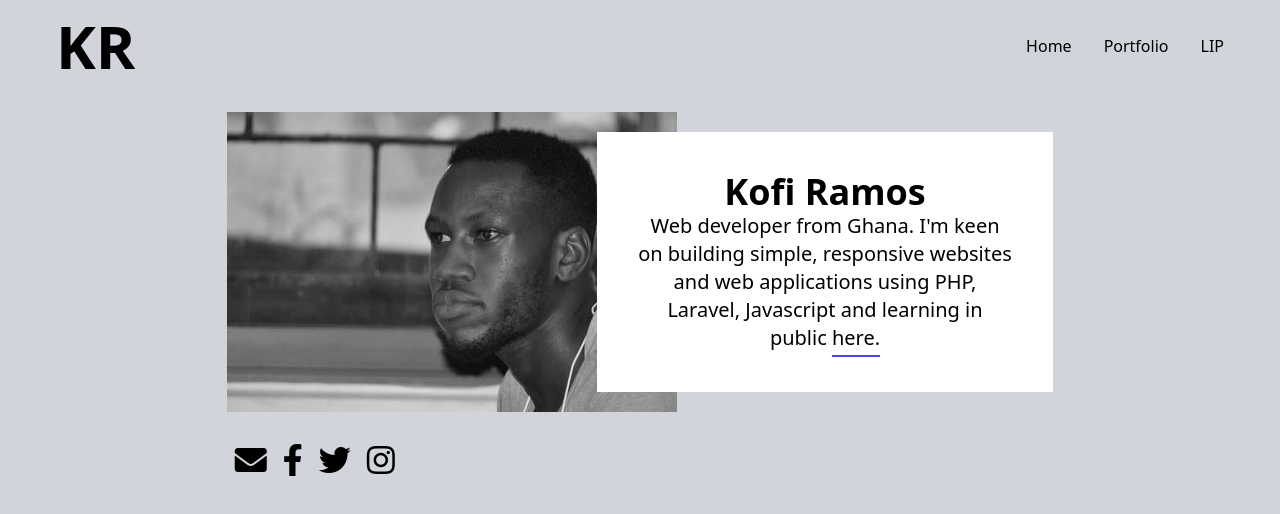
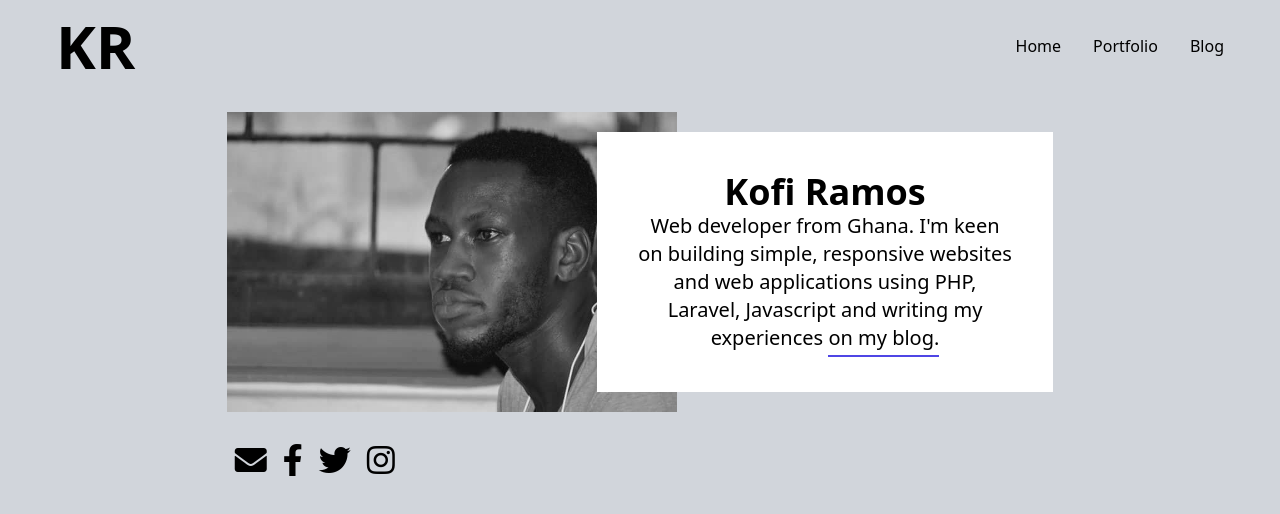
Before and after one commit to iamkarsoft/kofi.work, a Vue app: page / in a window 1280 px wide. Shown: the top 514 px of the page. Built offline with nearby package versions, Linux system fonts and the light colour scheme.

Commit message:
copy update

```diff
--- a/src/components/About.vue
+++ b/src/Pages/About.vue
@@ -4,12 +4,12 @@
       <div class="text-center text-xl">
         Web developer from Ghana. I'm keen on building simple, responsive
         websites and web applications using PHP, Laravel, Javascript and
-        learning in public
+        writing my experiences
         <a
           href="https://blog.kofi.work"
           class="border-b-2 border-indigo-600 pb-1"
           target="_target"
-          >here.</a
+          >on my blog.</a
         >
       </div>
   </div>
--- a/src/components/Navigation.vue
+++ b/src/components/Navigation.vue
@@ -6,7 +6,7 @@
       <div class="lg:flex items-center">
         <a href="" class="m-4">Home</a>
         <a href="" class="m-4">Portfolio</a>
-        <a href="https://blog.kofi.work" target="_blank" class="m-4">LIP</a>
+        <a href="https://blog.kofi.work" target="_blank" class="m-4">Blog</a>
       </div>
     </nav>
 </template>
--- a/src/views/Home.vue
+++ b/src/views/Home.vue
@@ -27,7 +27,7 @@
 <script>
 import Layout from "@/components/Layout.vue";
 import MyImage from "@/components/MyImage.vue";
-import About from "@/components/About.vue";
+import About from "@/Pages/About.vue";
 import Social from "@/components/Social.vue";
 export default {
   components: { Layout, MyImage, About, Social },
```
